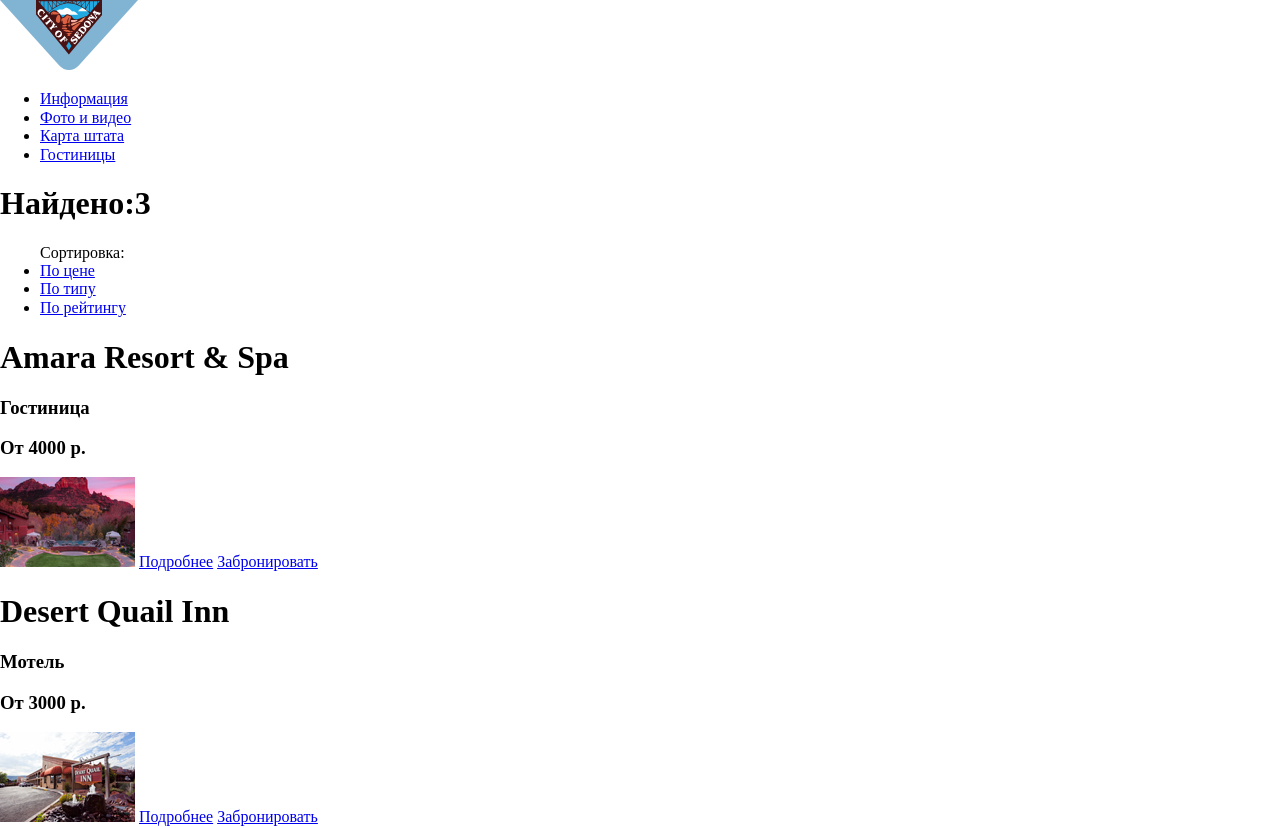
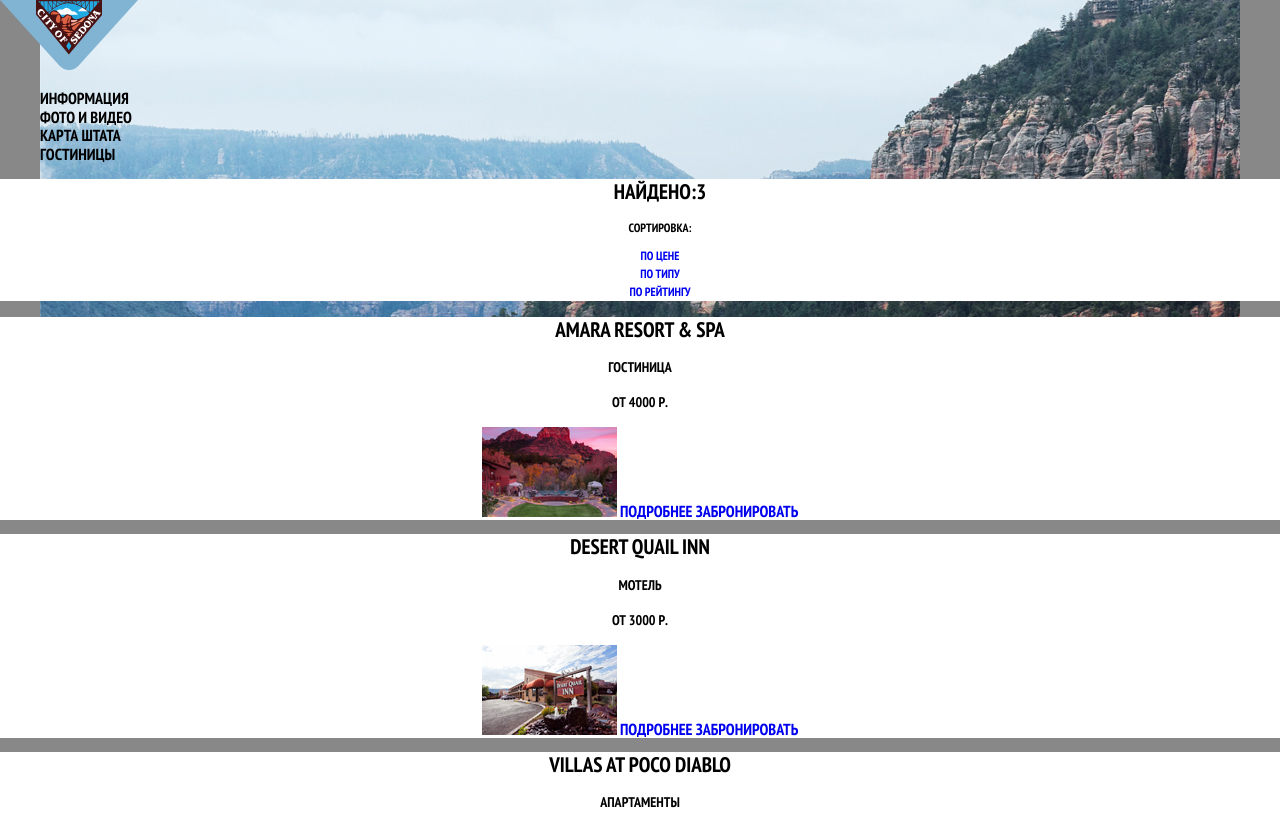
Before and after one commit to alexandrtanana/1559249-sedona-30, a plain HTML site: page catalog.html in a window 1280 px wide. Shown: the top 828 px of the page. Drawn offline with Linux system fonts and the light colour scheme.

Commit message:
Стилизация каталога
Доделал каталог.
Но не смог поменять фоновую картинку в верху.

```diff
--- a/catalog.html
+++ b/catalog.html
@@ -9,13 +9,13 @@
       rel="stylesheet"
     />
     <link href="css/normalize.css" rel="stylesheet" />
-    <link href="" rel="stylesheet" />
+    <link href="css/style.css" rel="stylesheet" />
     <link rel="icon" href="favicon.ico" />
     <link rel="icon" href="favicon/32.png" type="image/png+×ml" />
     <link rel="apple-touch-icon" href="favicon/32.png" />
     <link rel="manifest" href="manifest.webmanifest" />
   </head>
-  <body class="page-body">
+  <body class="page-body ">
     <header class="main-header">
       <nav class="main-navigaton">
         <a class="main-header-logo" href="index.html">
@@ -38,10 +38,10 @@
       <section class="filter">
         <!-- <form></form>-->
       </section>
-      <h1>Найдено:3</h1>
       <section class="result">
         <ul class="result-list">
-          Сортировка:
+          <h1>Найдено:3</h1>
+          <h2>Сортировка:</h2>
           <li class="result-item">
             <a href="blank.html">По цене</a>
           </li>
--- a/css/style.css
+++ b/css/style.css
@@ -12,21 +12,25 @@
 
 
 
-body {
+ body {
     min-width: 960px;
     margin: 0;
     padding: 0;
-    font-family: "PT Sans Narrow";
-    font-size: 14px;
-    line-height: 24px;
+    font-family: "PT Sans Narrow", Arial, sans-serif ;
     font-weight: 700;
     color: var(--basic-white);
     text-transform: uppercase;
     background-color: var(--basic-black);
-    background-image: url("../img/background photo.jpg");
     background-position: top center;
     background-repeat: no-repeat;
 }
+
+.page-body{
+    background-image: url("../img/background photo.jpg");
+}
+
+
+
 
 a {
     text-decoration: none;
@@ -40,7 +44,7 @@ img {
 
 
 /*sedona*/
-.sedona{
+.sedona {
     text-align: center;
     background-color: #FFFFFF;
 }
@@ -235,3 +239,58 @@ img {
     text-align: center;
     color: #000000;
 }
+
+
+/*CATALOG*/ /*не могу поменять фон в веру в каталоге*/
+
+
+/*hotel*/
+.hotel{
+    text-align: center;
+    background-color: #FFFFFF;
+}
+
+.hotel h1{
+    font-size: 21px;
+    line-height: 26px;
+    text-align: center;
+}
+
+.hotel h3{
+    font-size: 14px;
+    line-height: 21px;
+    text-align: center;
+}
+
+.hotel a{
+    text-decoration: none;
+}
+
+
+
+/*result*/
+.result-list{
+    list-style: none;
+    background-color: #FFFFFF;
+}
+
+.result-list h1{
+    text-align: center;
+    color: #000000 ;
+    font-size: 21px;
+    line-height: 26px;
+}
+
+.result-item{
+    text-align: center;
+    color: #000000 ;
+    font-size: 12px;
+    line-height: 18px;
+}
+
+.result h2{
+    text-align: center;
+    color: #000000 ;
+    font-size: 12px;
+    line-height: 18px;
+}
```
Also changed, not shown: index.html (+1 -0 lines).
